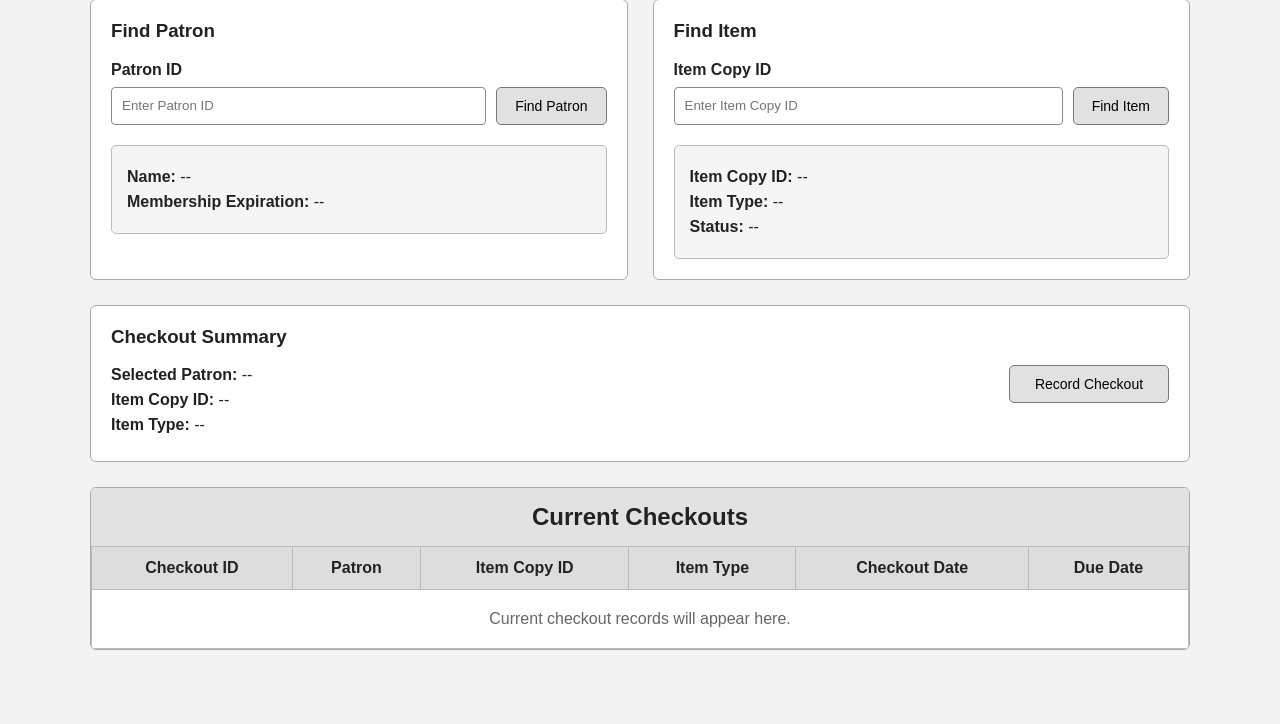
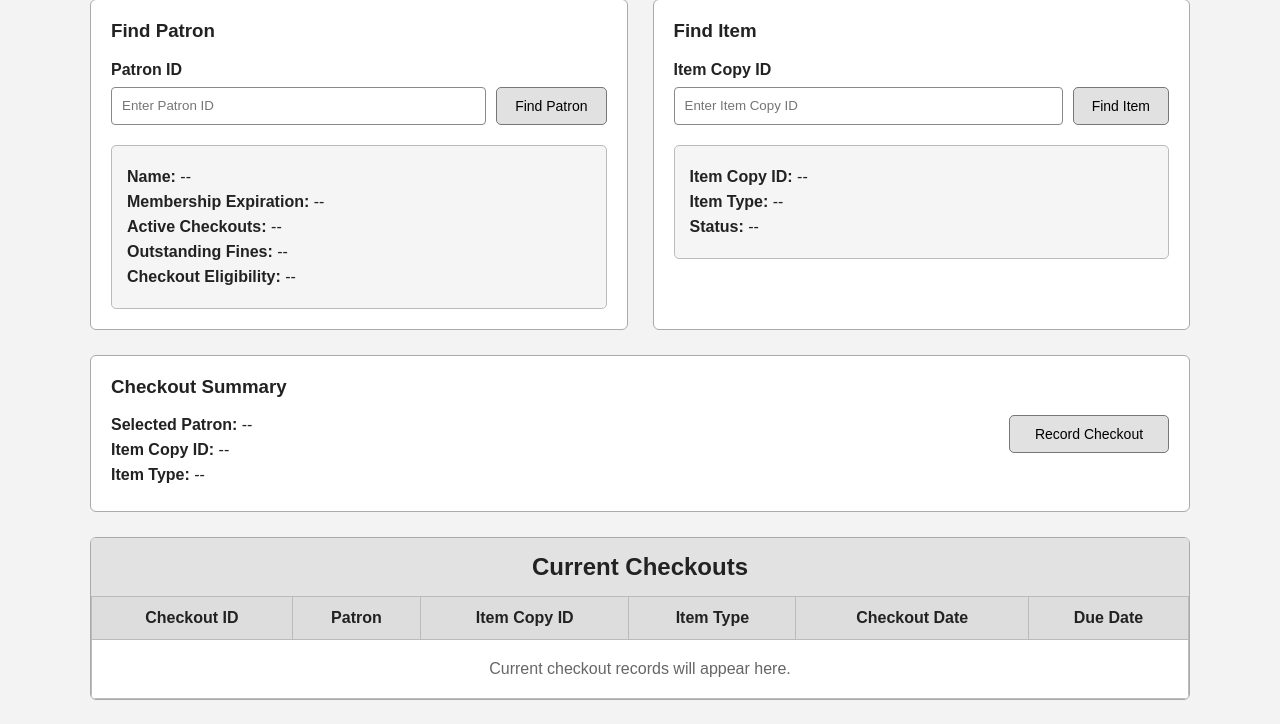
Before and after one commit to Dantekam/WaybackPublicLibrary, a PHP site: page / in a window 1280 px wide. Shown: the part 218-942 px from the top of the page. Before the commit the page ends 868 px from the top, so only its background shows below. Run offline with PHP 8.4, Linux system fonts and the light colour scheme.

Commit message:
Add membership details section to index.php

```diff
--- a/index.php
+++ b/index.php
@@ -56,6 +56,22 @@
                         <strong>Membership Expiration:</strong>
                         <span data-field="expiration">--</span>
                     </p>
+
+                    <p>
+                        <strong>Active Checkouts:</strong>
+                        <span data-field="activeCheckouts">--</span>
+                    </p>
+
+                    <p>
+                        <strong>Outstanding Fines:</strong>
+                        <span data-field="outstandingFines">--</span>
+                    </p>
+
+                    <p>
+                        <strong>Checkout Eligibility:</strong>
+                        <span data-field="eligibility">--</span>
+                    </p>
+
                     <p class="error" data-field="error" hidden></p>
                 </div>
             </div>
```
